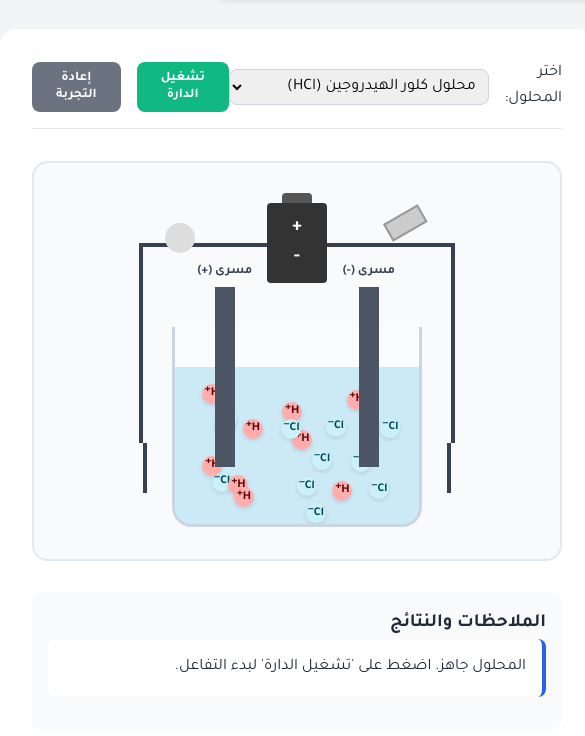
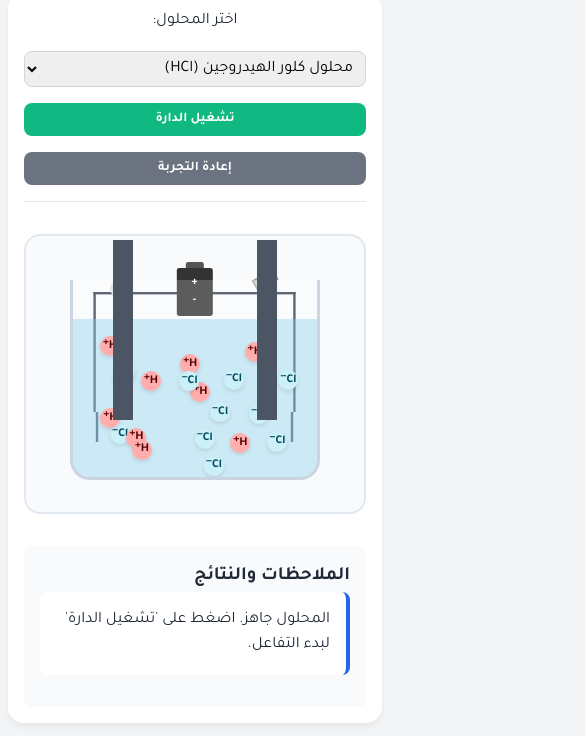
Before and after one commit to samiacour13-cmd/anal, a plain HTML site: page index.html in a window 390 px wide. Shown: the part 231-967 px from the top of the page, 585 px wide, since content can reach past the window. Drawn offline with Linux system fonts and the light colour scheme.

Commit message:
Add files via upload

```diff
--- a/style.css
+++ b/style.css
@@ -519,3 +519,66 @@ footer {
     padding: 1rem;
     color: #6b7280;
 }
+
+/* Responsive Design */
+@media (max-width: 768px) {
+    h1 {
+        font-size: 1.8rem;
+    }
+
+    .container {
+        padding: 0 0.5rem;
+        gap: 1rem;
+    }
+
+    .simulation-area {
+        padding: 1rem;
+    }
+
+    .lab-controls {
+        flex-direction: column;
+        gap: 1rem;
+        align-items: stretch;
+    }
+
+    .control-group {
+        flex-direction: column;
+        width: 100%;
+    }
+
+    .control-group button,
+    .control-group select {
+        width: 100%;
+    }
+
+    /* Scale down the circuit for mobile */
+    .circuit-container {
+        height: 320px;
+    }
+
+    .circuit-elements {
+        transform: scale(0.75);
+        transform-origin: top center;
+        width: 133%;
+        /* compensate for scale down to keep centering working if needed, or just let it center */
+        left: -16.5%;
+        /* centering the scaled element: (100 - 133)/2 */
+    }
+
+    /* Beaker fix for scale */
+    .beaker {
+        /* contained within circuit-elements so it scales with it */
+    }
+}
+
+@media (max-width: 480px) {
+    .circuit-container {
+        height: 280px;
+    }
+
+    .circuit-elements {
+        transform: scale(0.6);
+        width: 166%;
+        left: -33%;
+    }
+}
```
